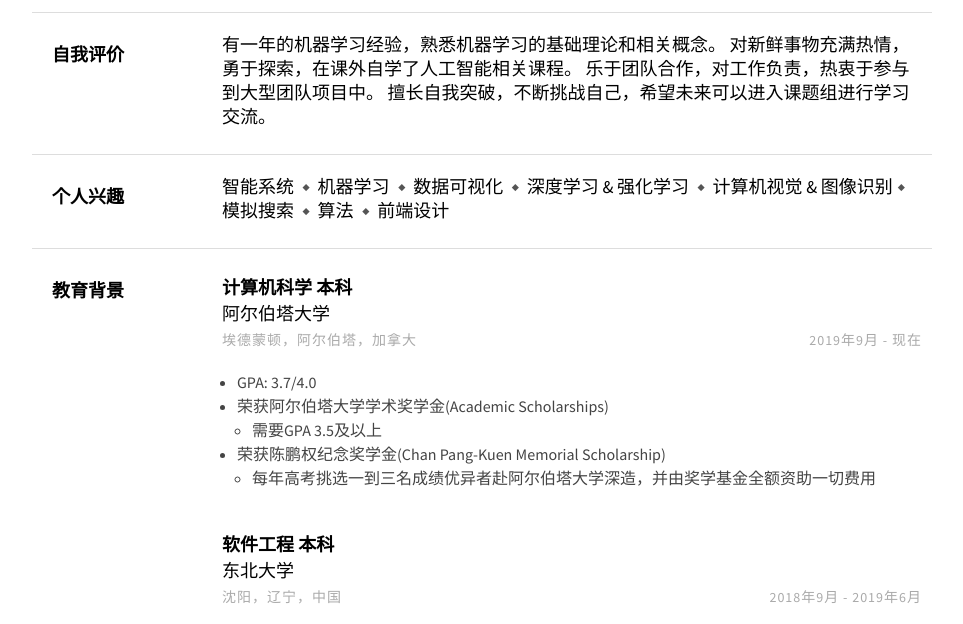
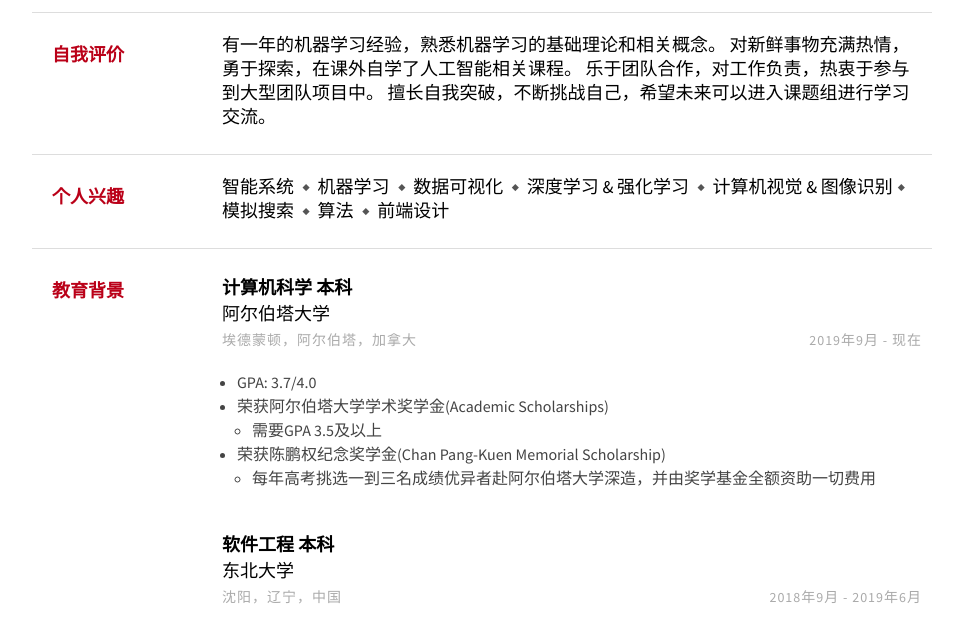
Before and after one commit to Ethan707/Resume, a plain HTML site: page index.html in a window 1280 px wide. Shown: the part 163-787 px from the top of the page, without its empty margins (158-1121 px from the left). Drawn offline with Linux system fonts and the light colour scheme.

Commit message:
Update style.css

```diff
--- a/style.css
+++ b/style.css
@@ -25,7 +25,7 @@ h1 {
 }
 
 h2 {
-  color: #000;
+  color: #ba0018;
   width: 150px;
   font-size: 18px;
   padding-left: 20px;
```
